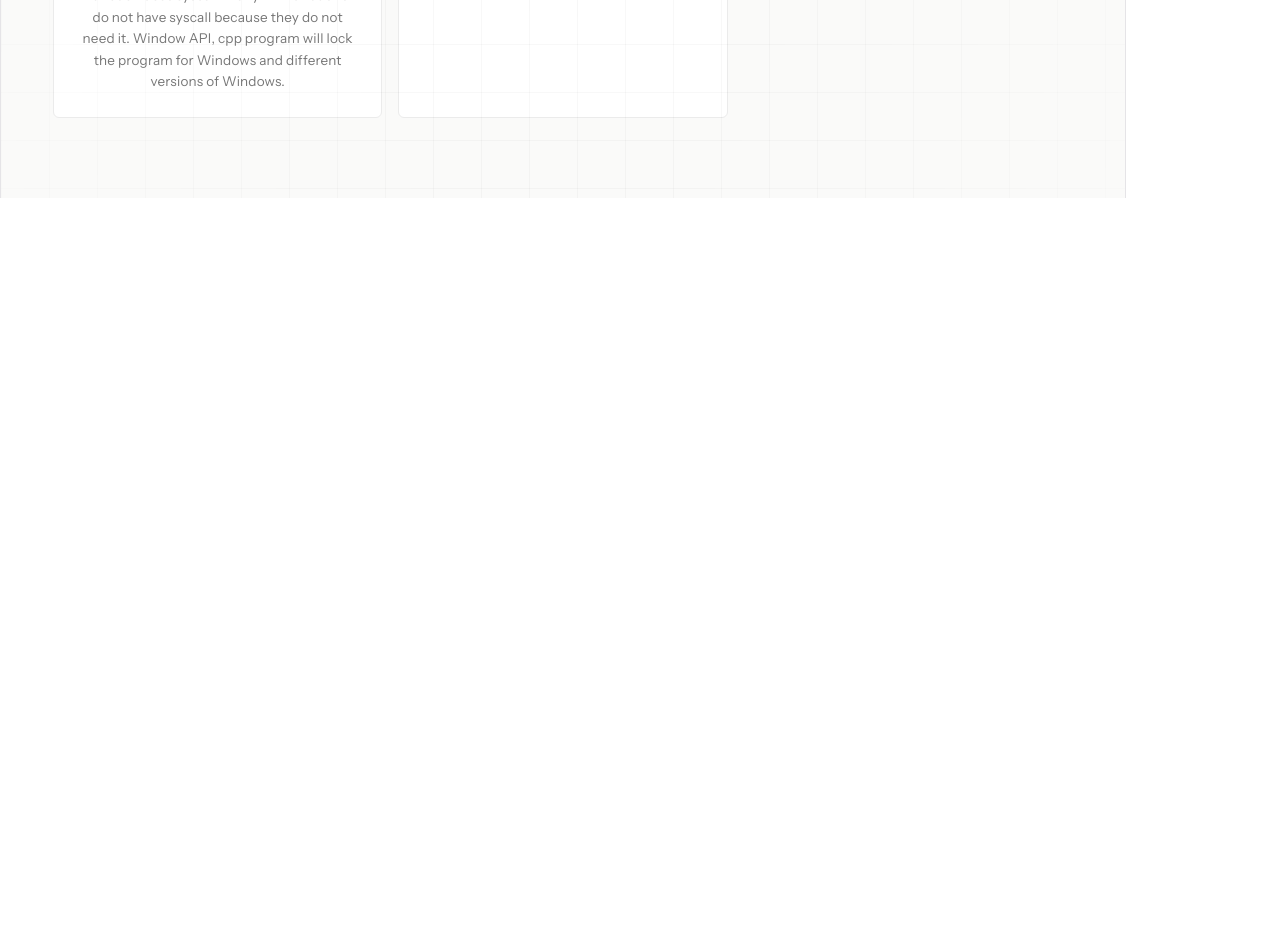
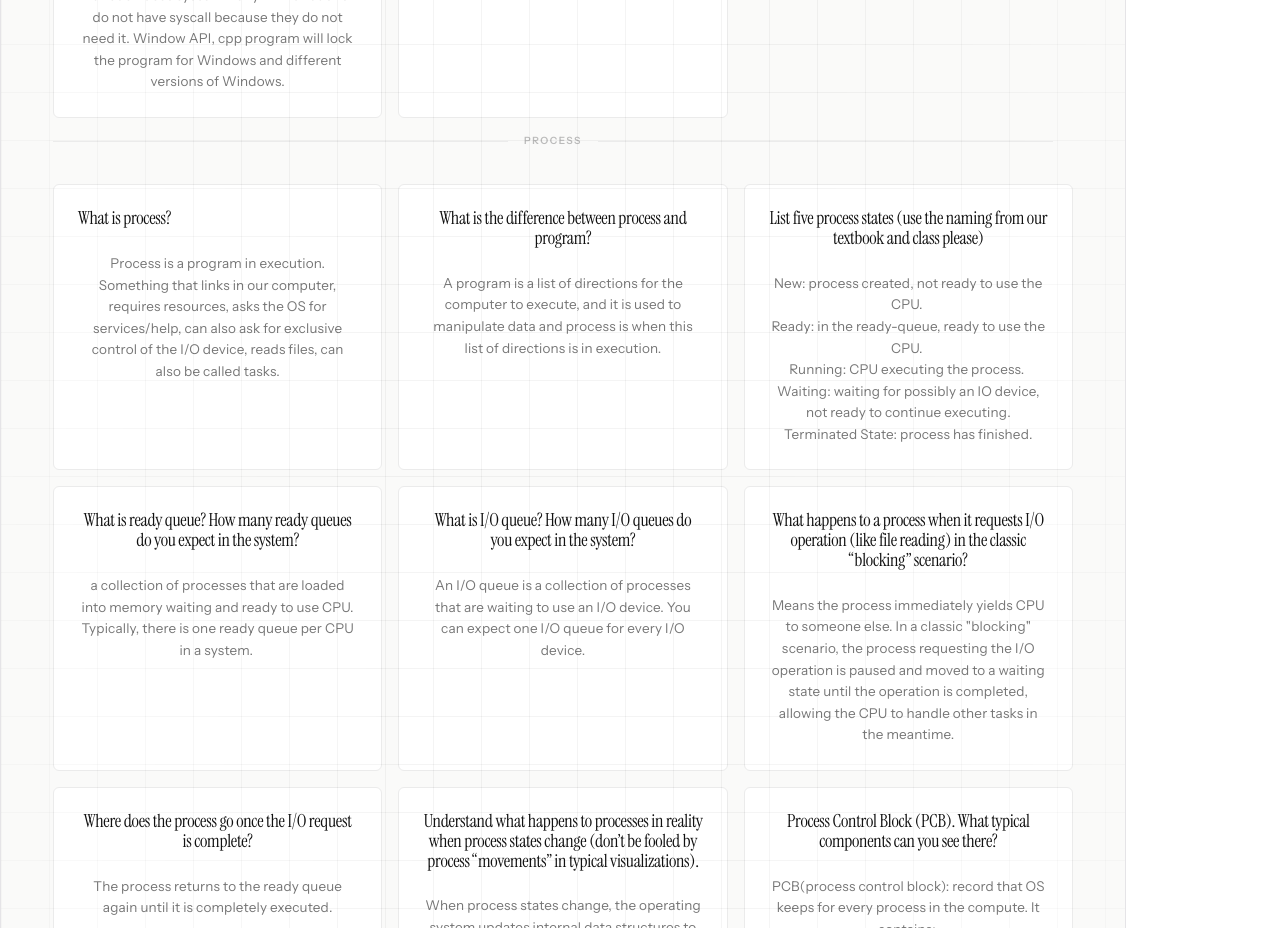
Before and after one commit to fabiolaliwu/StudyBuddy, a React (Vite) app in the folder StudyBuddy/: page /os in a window 1280 px wide. Shown: the part 6580-7508 px from the top of the page. Before the commit the page ends 6778 px from the top, so only its background shows below. Built offline with nearby package versions, Linux system fonts and the light colour scheme.

Commit message:
updated process definitions

```diff
--- a/StudyBuddy/src/pages/OS/OS.jsx
+++ b/StudyBuddy/src/pages/OS/OS.jsx
@@ -50,7 +50,7 @@ function OS() {
     { q: "What is the mechanism of stack overflow by the deep recursion?", a: "Recursion functions because if the recursive function goes very deep then it causes stack overflow because it keeps stacking the same function until it stops/ no place to keep stacking."}
   ];
 
-  const defs340 = [
+  const OS_defs = [
     {q: "OS", a: "Program that manages hardware and provides other programs with an environment to run it/execute it."},
     {q: "Examples of different operating systems.", a:"Linux, Windows, macOS, iOS, Android, Unix, Windows Server."},
     {q: "What different types of computers exist? How different are OS for different computer types.", a: "- PC: General purpose computing, supports multiple users and multitasking, requires significant hardware resources. \n- Mobile: Touch screen optimized, power efficient/maximize battery life, closed ecosystems, so less user modification. \n- Server: Used to provide services to other computers, designed for high-performance and network management, supports multiple users and remote access. \n- Embedded: Used in specialized hardware, highly optimized for specific tasks and real-time processing."},
@@ -100,6 +100,85 @@ function OS() {
   }
   ];
 
+  const process_defs = [
+  {
+    q: "What is process?",
+    a: "Process is a program in execution. Something that links in our computer, requires resources, asks the OS for services/help, can also ask for exclusive control of the I/O device, reads files, can also be called tasks."
+  },
+  {
+    q: "What is the difference between process and program?",
+    a: "A program is a list of directions for the computer to execute, and it is used to manipulate data and process is when this list of directions is in execution."
+  },
+  {
+    q: "List five process states (use the naming from our textbook and class please)",
+    a: "New: process created, not ready to use the CPU. \nReady: in the ready-queue, ready to use the CPU. \nRunning: CPU executing the process. \nWaiting: waiting for possibly an IO device, not ready to continue executing.\nTerminated State: process has finished."
+  },
+  {
+    q: "What is ready queue? How many ready queues do you expect in the system?",
+    a: "a collection of processes that are loaded into memory waiting and ready to use CPU. Typically, there is one ready queue per CPU in a system. "
+  },
+  {
+    q: "What is I/O queue? How many I/O queues do you expect in the system?",
+    a: "An I/O queue is a collection of processes that are waiting to use an I/O device. You can expect one I/O queue for every I/O device."
+  },
+  {
+    q: "What happens to a process when it requests I/O operation (like file reading) in the classic “blocking” scenario?",
+    a: "Means the process immediately yields CPU to someone else. In a classic \"blocking\" scenario, the process requesting the I/O operation is paused and moved to a waiting state until the operation is completed, allowing the CPU to handle other tasks in the meantime."
+  },
+  {
+    q: "Where does the process go once the I/O request is complete?",
+    a: "The process returns to the ready queue again until it is completely executed."
+  },
+  {
+    q: "Understand what happens to processes in reality when process states change (don’t be fooled by process “movements” in typical visualizations).",
+    a: "When process states change, the operating system updates internal data structures to reflect the new state, like marking a process as \"Running\" or \"Waiting.\" These changes involve managing scheduling and resource allocation rather than any physical movement of the process. Visualizations simplify this for clarity but don’t represent what happens in reality. "
+  },
+  {
+    q: "Process Control Block (PCB). What typical components can you see there?",
+    a: "PCB(process control block): record that OS keeps for every process in the compute. It contains: \nPID(process identification number) is like a numeric name, each process has one. \nPC(program counter): a register in the CPU that tells you where in the program code stopped at.\nRegister file: device in the CPU that has all the general purposes registers. \nCPU scheduling info: when OS wants to know how much time the process has taken, it asks this dude.\nRAM management Info: we store the size of the process, the stack pointer of the process, operation file. \nList of opened files: whatever the process opens will be here, a list of update logs.\nParent process ID: to know who the parent of this process is. "
+  },
+  {
+    q: "Context switch. Why context switching has a small performance overhead associated with it? How does that performance overhead affect system calls?",
+    a: "because doing operations like writing and reading from RAM is super slow, that's why it takes time. No matter how well it is supported by the hardware, the context switch is not free. We cannot ignore the extra time that it takes. If we don’t do it often enough, then it is not very responsive for the user. This performance affects system calls because any system call requires switching from the process to the operating system and back to the process, which requires 2 context switches. One is when the CPU has to switch from process to OS and the other one is backward OS -> process. "
+  },
+  {
+    q: "What is POSIX?",
+    a: "Portable Operating System Interface, is a set of standards that define how Unix-like operating systems should behave to maintain compatibility between operating systems."
+  },
+  {
+    q: "fork()",
+    a: "1. do a copy with a different PID. \n2. the parent continues execution after being forked. \n3. The child process will also run and it will start executing after the fork() function/operation.\n4. fork() return: parent process receives positive values and child processes receive zeros."
+  },
+  {
+    q: "exec(fileName)",
+    a: "erase the original process content and fill the process with the new instructions and data from fileName"
+  },
+  {
+    q: "exit()",
+    a: "put the process in a terminated state.. "
+  },
+  {
+    q: "wait()",
+    a: "used by the parent process and it pauses the calling process until the child terminates."
+  },
+  {
+    q: "Why the existence of orphan processes is undesirable (what is the harm of orphan processes)?",
+    a: "Basically an Orphan process is when a parent calls exit() without using wait() first. When this happens, our child process has no parent to return its exit status to. This can cause resource leakage, which can be harmful. "
+  },
+  {
+    q: "Zombie process",
+    a: "Process in the terminated state. Process that calls exit() whose parent has not called wait() yet or has not collected the waiting status yet. The existence of zombie processes is fine but orphan processes are not fine. But the process control log is still there and it takes up RAM memory, it’s fine but not too long. Active processes take resources."
+  },
+  {
+    q: "What are the properties of heap (it is fragmented, full of holes)? How does it affect the typical dynamic memory allocation like using the operator new?",
+    a: "takes longer time to allocate."
+  },
+  {
+    q: "What are the properties of stack?",
+    a: "contiguous, quick to allocate and it has a limit to how much memory it can allocate, called a stack overflow."
+  }
+];
+
 
   const renderContent = () => {
     switch (activeTab) {
@@ -132,7 +211,7 @@ function OS() {
             </div>
 
             <div className="definitions-grid">
-              {defs340.map((item, index) => (
+              {OS_defs.map((item, index) => (
                 <div className="subject-box active-stat" key={index}>
                   <div className="box-top">
                     <span className="box-label">{item.q}</span>
@@ -141,6 +220,32 @@ function OS() {
                 </div>
               ))}
             </div>
+
+
+
+
+            <div className="course-divider">
+              <span className="divider-line"></span>
+              <span className="divider-text">Process</span>
+              <span className="divider-line"></span>
+            </div>
+
+            <div className="definitions-grid">
+              {process_defs.map((item, index) => (
+                <div className="subject-box active-stat" key={index}>
+                  <div className="box-top">
+                    <span className="box-label">{item.q}</span>
+                  </div>
+                  <p className="box-desc">{item.a}</p>
+                </div>
+              ))}
+            </div>
+
+
+
+
+
+
           </div>
         );
       case 'notes':
```
